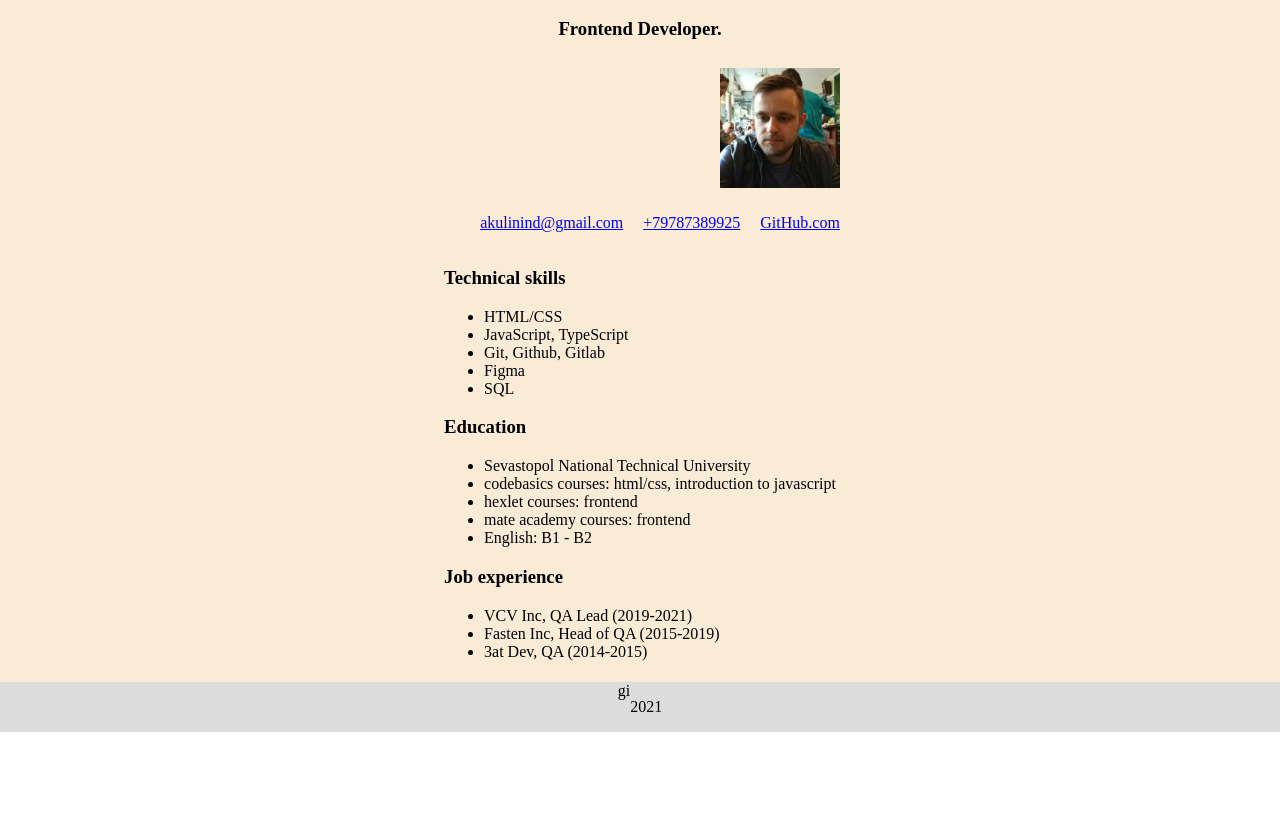
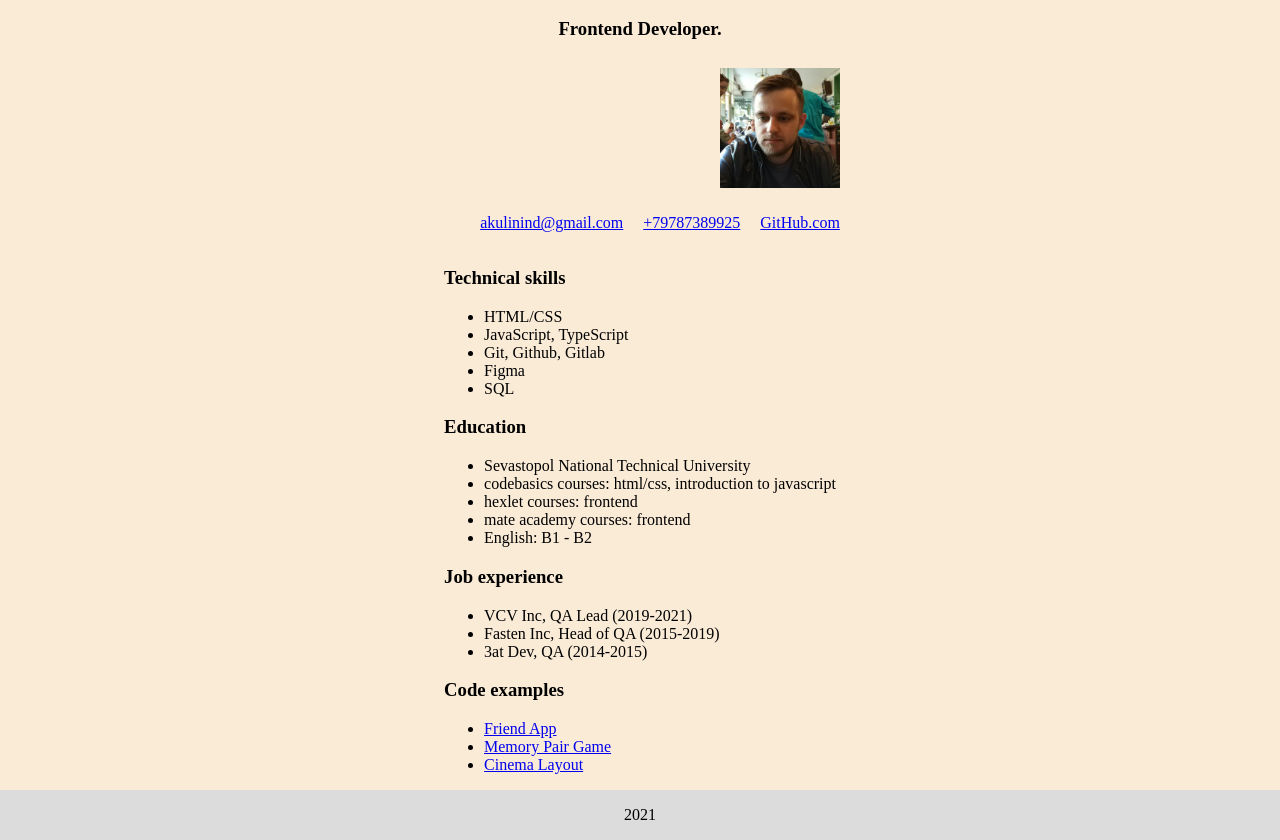
Before and after one commit to akulahere/rsschool-cv, a plain HTML site: page index.html in a window 1280 px wide. Shown: the part 68-908 px from the top of the page. Before the commit the page ends 800 px from the top, so only its background shows below. Drawn offline with Linux system fonts and the light colour scheme.

Commit message:
feat: add styles + code examples section

```diff
--- a/index.html
+++ b/index.html
@@ -65,9 +65,23 @@
                         <li>3at Dev, QA (2014-2015)</li>
                     </ul>
                 </section>
+                <section class="code_examples">
+                    <h3>Code examples</h3>
+                    <ul>
+                        <li>
+                            <a href="https://github.com/akulahere/friends-app">Friend App</a>
+                        </li>
+                        <li>
+                            <a href="https://github.com/akulahere/memory-game">Memory Pair Game</a>
+                        </li>
+                        <li>
+                            <a href="https://github.com/akulahere/cinema-layout">Cinema Layout</a>
+                        </li>
+                    </ul>
+                </section>
     </section>
 </main>
-<footer>gi
+<footer>
         <p>2021</p>
 </footer>
 </body>
```
